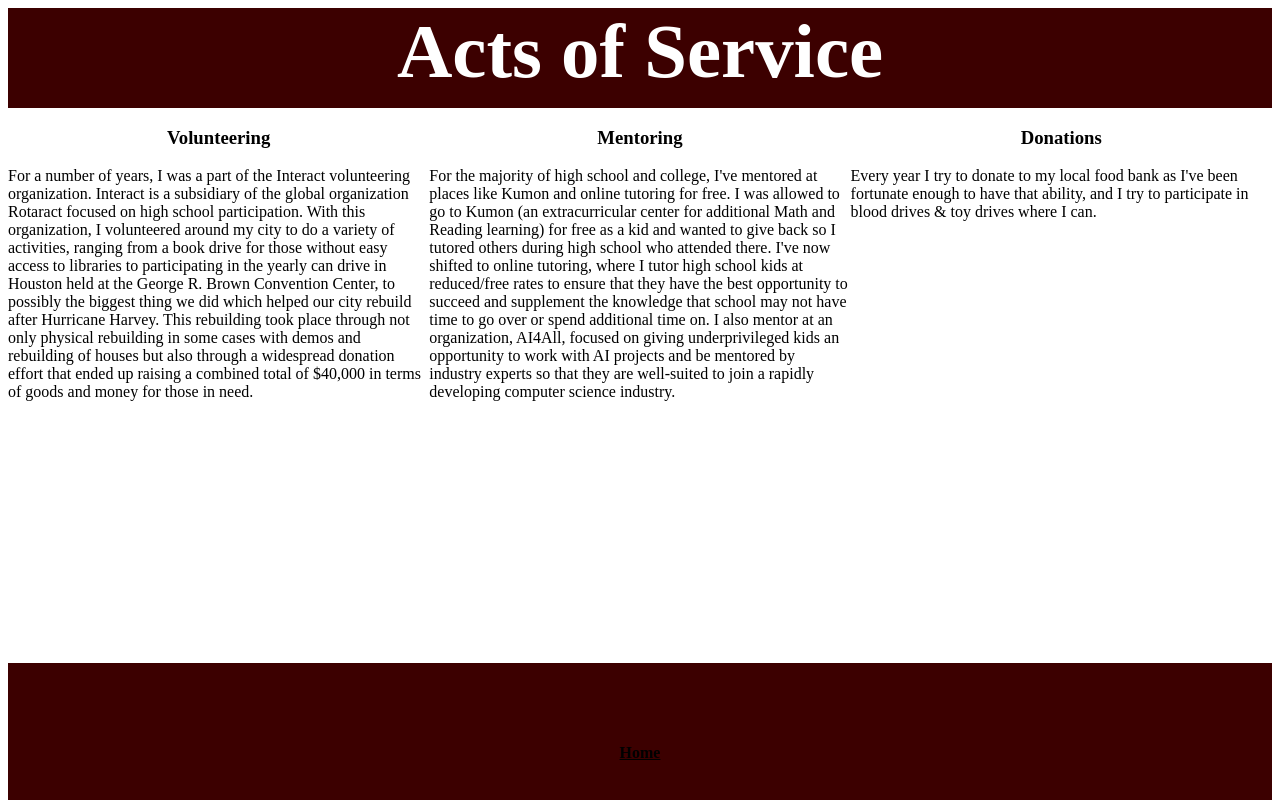
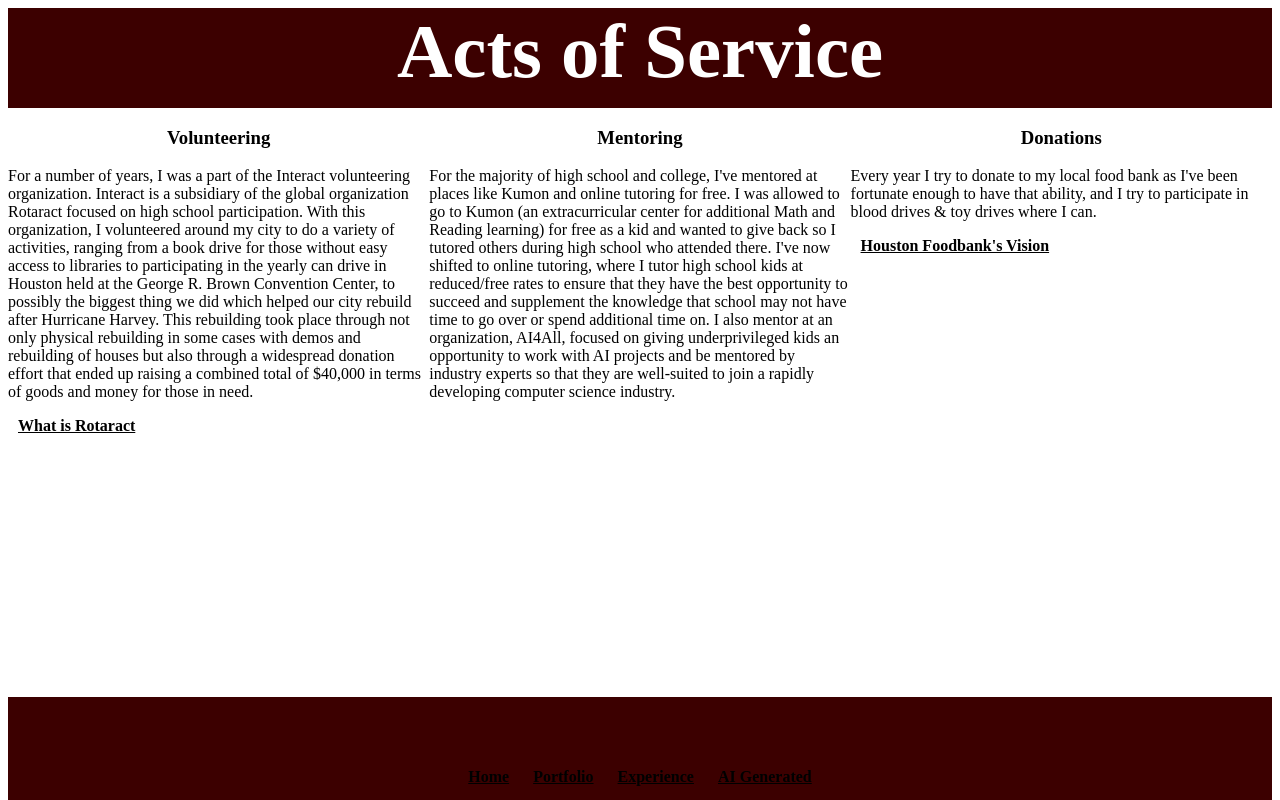
Before and after one commit to CSCE315-Spring23/CSCE_315_Nair, a plain HTML site: page Project 1/Service.html in a window 1280 px wide. Shown: the top 800 px of the page. Drawn offline with Linux system fonts and the light colour scheme.

Commit message:
Added more links
Added more links to various pages, trying various solutions to get "hover" css animation working. Also working on some CSS styling issues with centering divs

```diff
--- a/Project 1/Service.html
+++ b/Project 1/Service.html
@@ -17,6 +17,9 @@
 				<!-- Todo - Add pictures + link -->
 				For a number of years, I was a part of the Interact volunteering organization. Interact is a subsidiary of the global organization Rotaract focused on high school participation. With this organization, I volunteered around my city to do a variety of activities, ranging from a book drive for those without easy access to libraries to participating in the yearly can drive in Houston held at the George R. Brown Convention Center, to possibly the biggest thing we did which helped our city rebuild after Hurricane Harvey. This rebuilding took place through not only physical rebuilding in some cases with demos and rebuilding of houses but also through a widespread donation effort that ended up raising a combined total of $40,000 in terms of goods and money for those in need.
 			</p>
+			<p>
+				<a href="https://www.rotary.org/en/about-rotary">What is Rotaract</a>
+			</p>
 		</div>
 		<div class="column">
 			<h3>Mentoring</h3>
@@ -24,12 +27,16 @@
 				<!-- Todo - Add pictures + link -->
 				For the majority of high school and college, I've mentored at places like Kumon and online tutoring for free. I was allowed to go to Kumon (an extracurricular center for additional Math and Reading learning) for free as a kid and wanted to give back so I tutored others during high school who attended there. I've now shifted to online tutoring, where I tutor high school kids at reduced/free rates to ensure that they have the best opportunity to succeed and supplement the knowledge that school may not have time to go over or spend additional time on. I also mentor at an organization, AI4All, focused on giving underprivileged kids an opportunity to work with AI projects and be mentored by industry experts so that they are well-suited to join a rapidly developing computer science industry.
 			</p>
+
 		</div>
 		<div class="column">
 			<h3>Donations</h3>
 			<p>
 				<!-- Todo - Add pictures + link -->
 				Every year I try to donate to my local food bank as I've been fortunate enough to have that ability, and I try to participate in blood drives & toy drives where I can.
+			</p>
+			<p>
+				<a href="https://www.houstonfoodbank.org/">Houston Foodbank's Vision</a>
 			</p>
 		</div>
 		</div>
--- a/Project 1/style.css
+++ b/Project 1/style.css
@@ -118,18 +118,18 @@ h4{
 .column {
     float: left;
     width: 33.33%;
-    padding: auto;
+    padding: auto+10px;
   }
 
 .left,.right{
     float: left;
     width: 30%;
-    padding: auto;
+    padding: auto+10px;
 }
 .middle{
     float: left;
     width: 40%;
-    padding: auto;
+    padding: auto+10px;
 }
 
 .row:after {
@@ -182,10 +182,7 @@ a{
     color: black;
     font-weight:bold;
     padding: 10px;
-    display: block;
-    margin-left: auto;
-    margin-right: auto;
-    width: 50%;
+    text-align: center;
     animation: transform .2s;
 
 }
```
Also changed, not shown: Project 1/index.html (+8 -2 lines), 1 other file.
